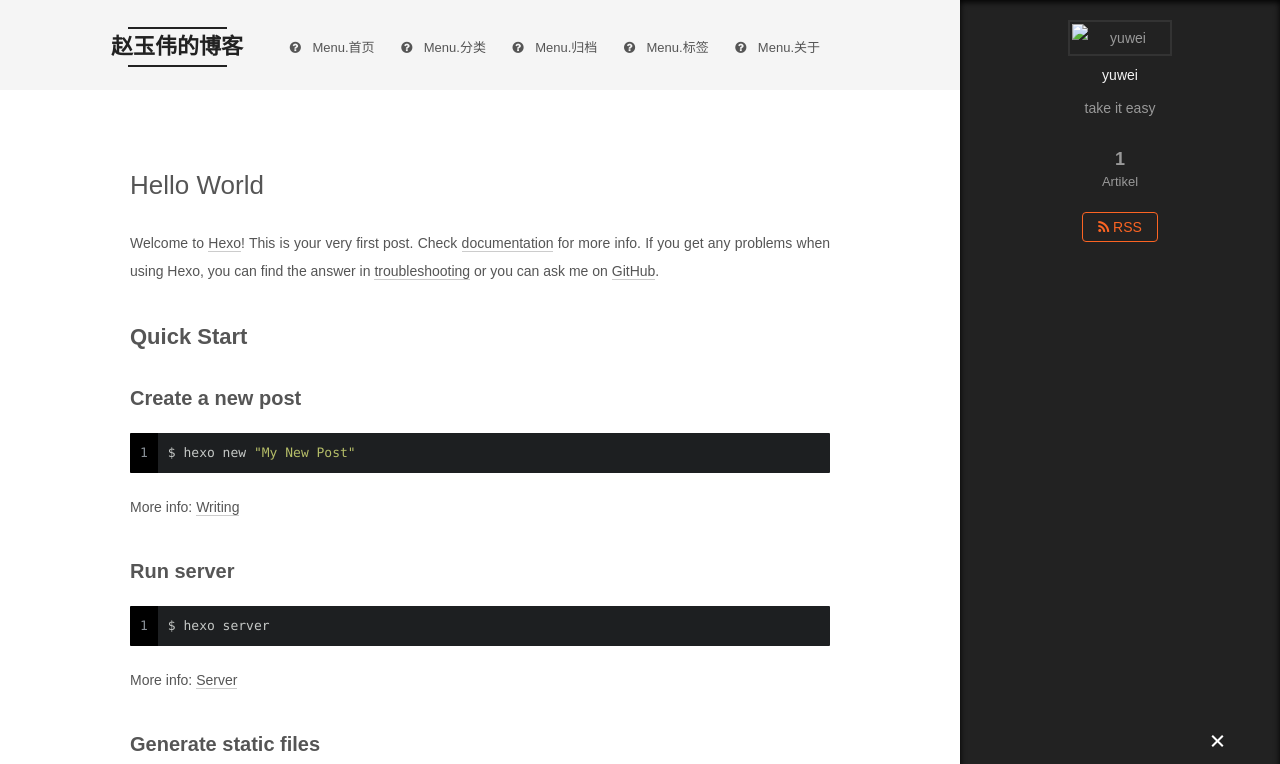
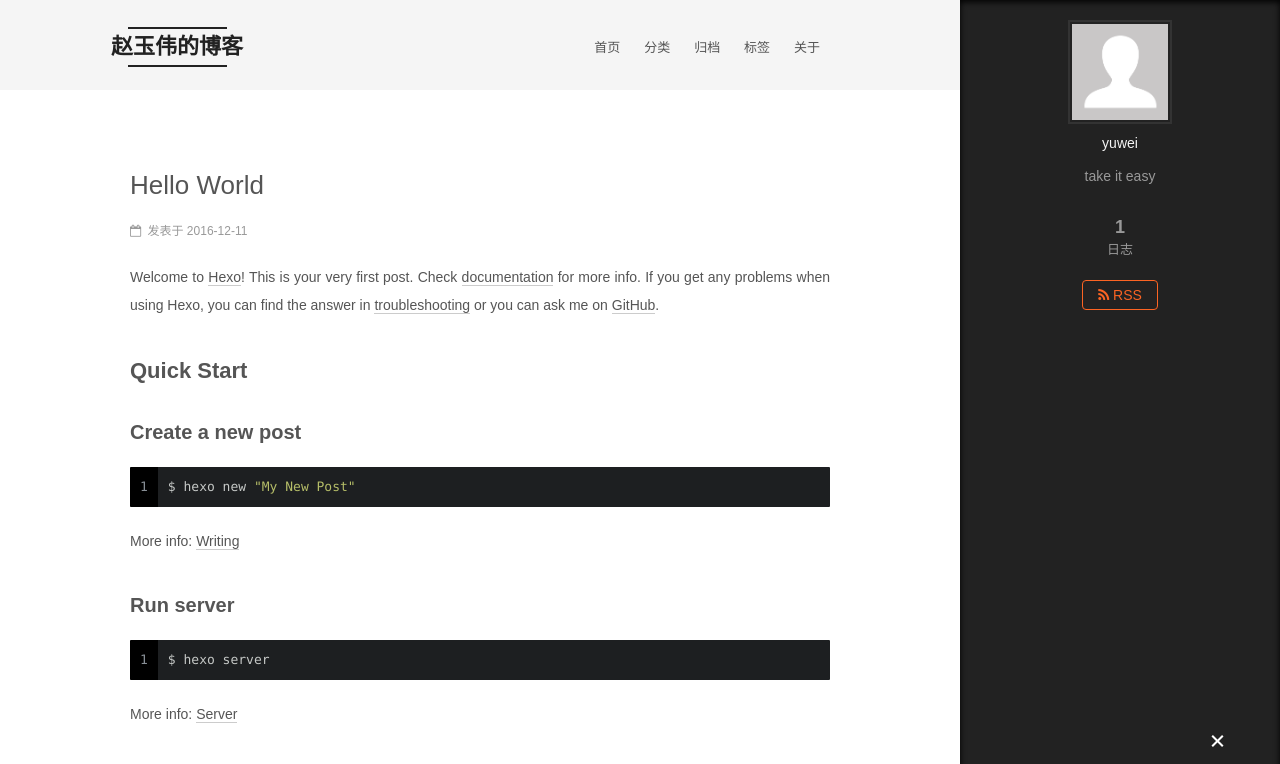
Before and after one commit to zhaoyuwei/zhaoyuwei.github.io, a plain HTML site: page index.html in a window 1280 px wide. Both pictures are taken after a click on the element 1217 px from the left and 742 px from the top of the page. Shown: the top 764 px of the page. Drawn offline with Linux system fonts and the light colour scheme.

Commit message:
Site updated: 2016-12-13 02:19:29

```diff
--- a/css/main.css
+++ b/css/main.css
@@ -1680,7 +1680,7 @@
   width: 4px;
   height: 4px;
   border-radius: 50%;
-  background: #5263ff;
+  background: #6c6f1d;
 }
 .links-of-blogroll {
   font-size: 13px;
--- a/index.html
+++ b/index.html
@@ -5,7 +5,7 @@
 
 
 
-<html class="theme-next mist use-motion" lang="zh-CN">
+<html class="theme-next mist use-motion" lang="zh-Hans">
 <head>
   <meta charset="UTF-8"/>
 <meta http-equiv="X-UA-Compatible" content="IE=edge" />
@@ -82,7 +82,7 @@
     motion: true,
     duoshuo: {
       userId: '0',
-      author: 'Author'
+      author: '博主'
     },
     algolia: {
       applicationID: '',
@@ -105,7 +105,7 @@
   <title> 赵玉伟的博客 </title>
 </head>
 
-<body itemscope itemtype="http://schema.org/WebPage" lang="zh-CN">
+<body itemscope itemtype="http://schema.org/WebPage" lang="zh-Hans">
 
 
 
@@ -157,52 +157,42 @@
     <ul id="menu" class="menu">
 
 
-        <li class="menu-item menu-item-首页">
+        <li class="menu-item menu-item-home">
           <a href="/" rel="section">
 
-              <i class="menu-item-icon fa fa-fw fa-question-circle"></i> <br />
-
-            menu.首页
+            首页
           </a>
         </li>
 
 
-        <li class="menu-item menu-item-分类">
+        <li class="menu-item menu-item-categories">
           <a href="/categories" rel="section">
 
-              <i class="menu-item-icon fa fa-fw fa-question-circle"></i> <br />
-
-            menu.分类
+            分类
           </a>
         </li>
 
 
-        <li class="menu-item menu-item-归档">
+        <li class="menu-item menu-item-archives">
           <a href="/archives" rel="section">
 
-              <i class="menu-item-icon fa fa-fw fa-question-circle"></i> <br />
-
-            menu.归档
+            归档
           </a>
         </li>
 
 
-        <li class="menu-item menu-item-标签">
+        <li class="menu-item menu-item-tags">
           <a href="/tags" rel="section">
 
-              <i class="menu-item-icon fa fa-fw fa-question-circle"></i> <br />
-
-            menu.标签
+            标签
           </a>
         </li>
 
 
-        <li class="menu-item menu-item-关于">
+        <li class="menu-item menu-item-about">
           <a href="/about" rel="section">
 
-              <i class="menu-item-icon fa fa-fw fa-question-circle"></i> <br />
-
-            menu.关于
+            关于
           </a>
         </li>
 
@@ -240,7 +230,7 @@
   <span style="display:none" itemprop="author" itemscope itemtype="http://schema.org/Person">
     <meta itemprop="name" content="yuwei">
     <meta itemprop="description" content="">
-    <meta itemprop="image" content="/images/avatar.jpg">
+    <meta itemprop="image" content="/images/avatar.gif">
   </span>
 
   <span style="display:none" itemprop="publisher" itemscope itemtype="http://schema.org/Organization">
@@ -270,6 +260,14 @@
 
         <div class="post-meta">
           <span class="post-time">
+
+              <span class="post-meta-item-icon">
+                <i class="fa fa-calendar-o"></i>
+              </span>
+              <span class="post-meta-item-text">发表于</span>
+              <time title="Post created" itemprop="dateCreated datePublished" datetime="2016-12-11T13:07:58+08:00">
+                2016-12-11
+              </time>
 
 
 
@@ -374,16 +372,16 @@
       <section class="site-overview sidebar-panel sidebar-panel-active">
         <div class="site-author motion-element" itemprop="author" itemscope itemtype="http://schema.org/Person">
           <img class="site-author-image" itemprop="image"
-               src="/images/avatar.jpg"
+               src="/images/avatar.gif"
                alt="yuwei" />
           <p class="site-author-name" itemprop="name">yuwei</p>
           <p class="site-description motion-element" itemprop="description">take it easy</p>
         </div>
         <nav class="site-state motion-element">
           <div class="site-state-item site-state-posts">
-            <a href="/">
+            <a href="/archives">
               <span class="site-state-item-count">1</span>
-              <span class="site-state-item-name">Artikel</span>
+              <span class="site-state-item-name">日志</span>
             </a>
           </div>
 
@@ -441,11 +439,11 @@
 
 
 <div class="powered-by">
-  Erstellt mit  <a class="theme-link" href="https://hexo.io">Hexo</a>
+  由 <a class="theme-link" href="https://hexo.io">Hexo</a> 强力驱动
 </div>
 
 <div class="theme-info">
-  Theme -
+  主题 -
   <a class="theme-link" href="https://github.com/iissnan/hexo-theme-next">
     NexT.Mist
   </a>
```
Also changed, not shown: 2016/12/11/hello-world/index.html (+29 -31 lines), about/index.html (+20 -28 lines), archives/2016/12/index.html (+20 -30 lines), archives/2016/index.html (+20 -30 lines), archives/index.html (+20 -30 lines), categories/index.html (+19 -31 lines), tags/index.html (+19 -29 lines).
